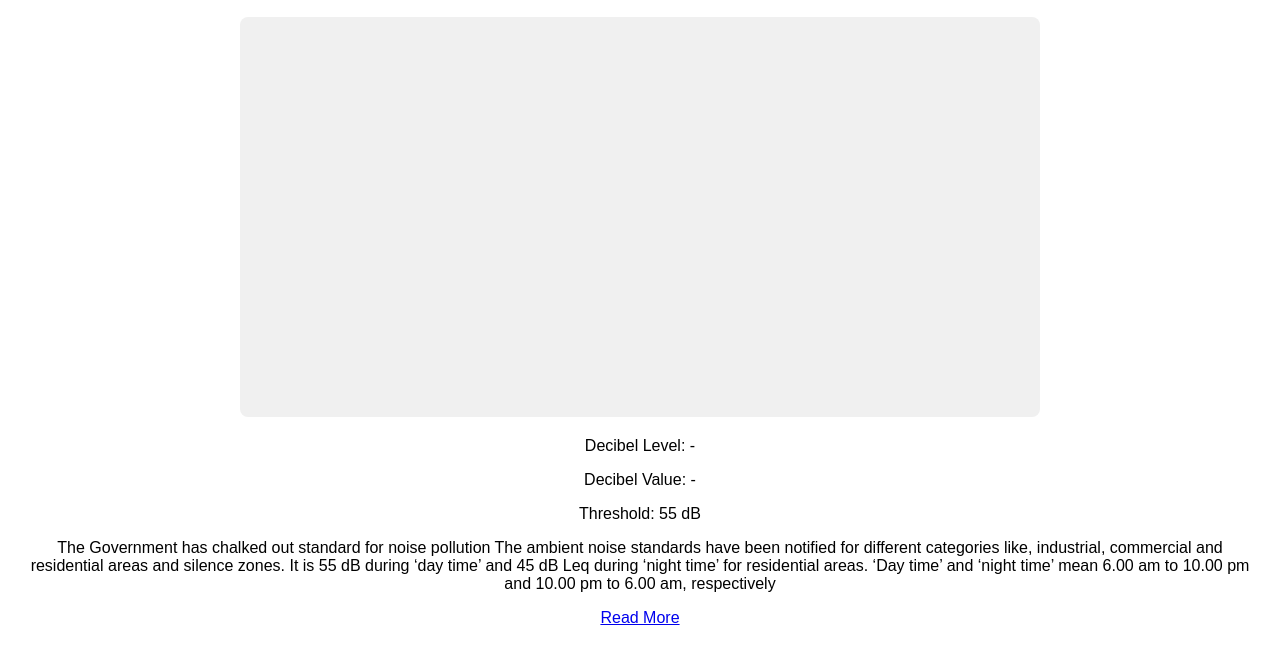
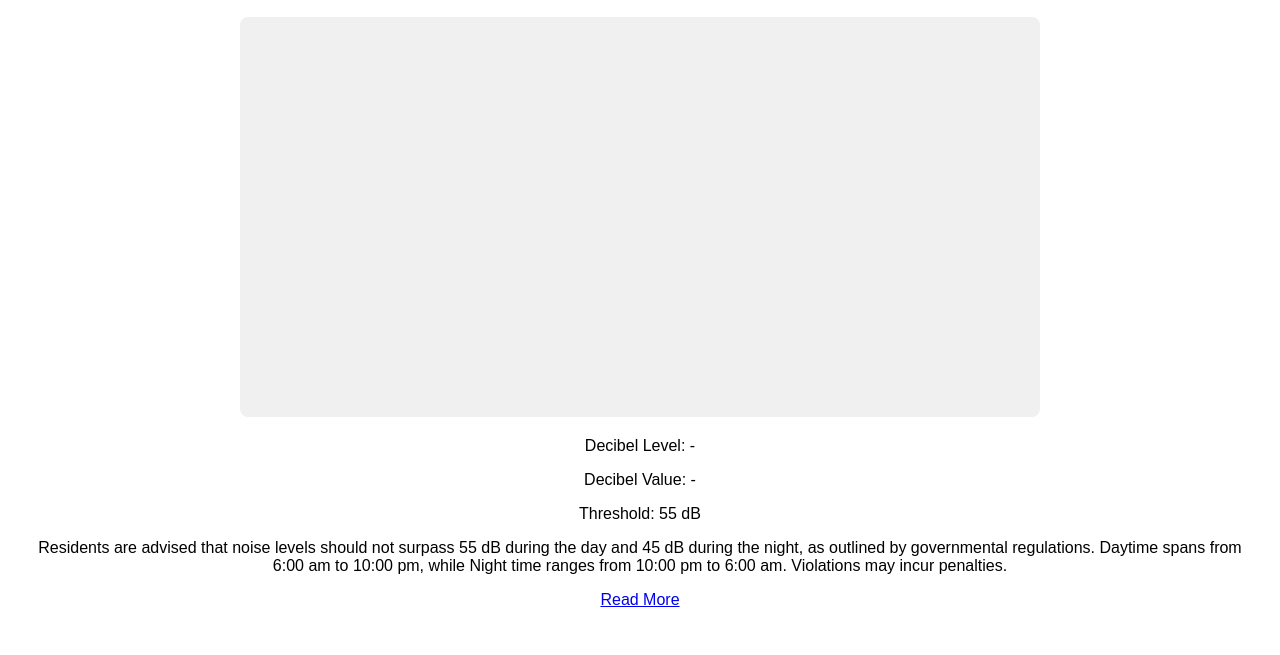
Before and after one commit to swarooppatilx/sound-pollution-detector, a plain HTML site: page index.html in a window 1280 px wide. Shown: the part 151-806 px from the top of the page. Drawn offline with Linux system fonts and the light colour scheme.

Commit message:
Update index.html

```diff
--- a/index.html
+++ b/index.html
@@ -20,9 +20,10 @@
         <p>Decibel Value: <span id="decibelValue">-</span></p>
         <p>Threshold: <span id="thresholdValue">-</span> dB</p>
         <p id="warningMessage" style="display: none; color: red;">Warning: Potential Sound Pollution!</p>
-        <p>The Government has chalked out standard for noise pollution The ambient noise standards have been notified for different categories like, industrial, commercial and residential areas and silence zones.
-            It is 55 dB during ‘day time’ and 45 dB Leq during ‘night time’ for residential areas. ‘Day time’ and ‘night time’ mean 6.00 am to 10.00 pm and 10.00 pm to 6.00 am, respectively</p>
-        <a href="https://pib.gov.in/newsite/PrintRelease.aspx?relid=67367">Read More</a>
+        <p>
+            Residents are advised that noise levels should not surpass 55 dB during the day and 45 dB during the night, as outlined by governmental regulations. Daytime spans from 6:00 am to 10:00 pm, while Night time ranges from 10:00 pm to 6:00 am. Violations may incur penalties.
+        </p>
+            <a href="https://pib.gov.in/newsite/PrintRelease.aspx?relid=67367">Read More</a>
     </div>
     <script src="script.js"></script>
 </body>
```
